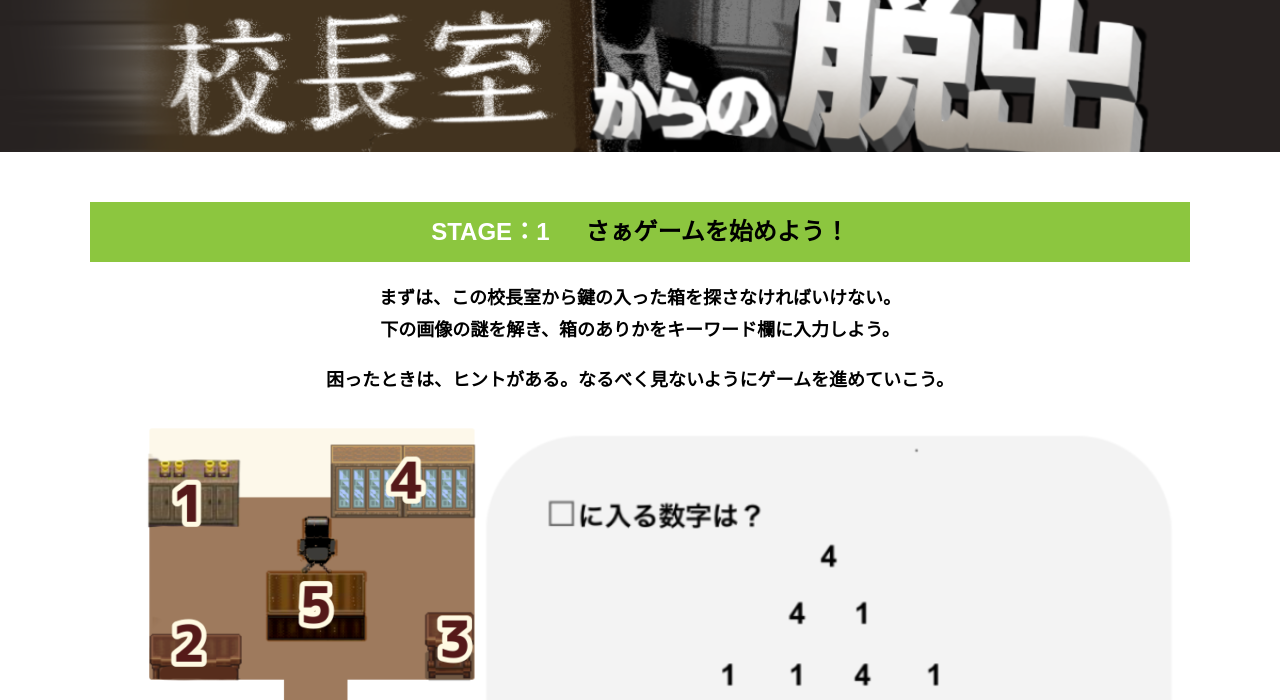
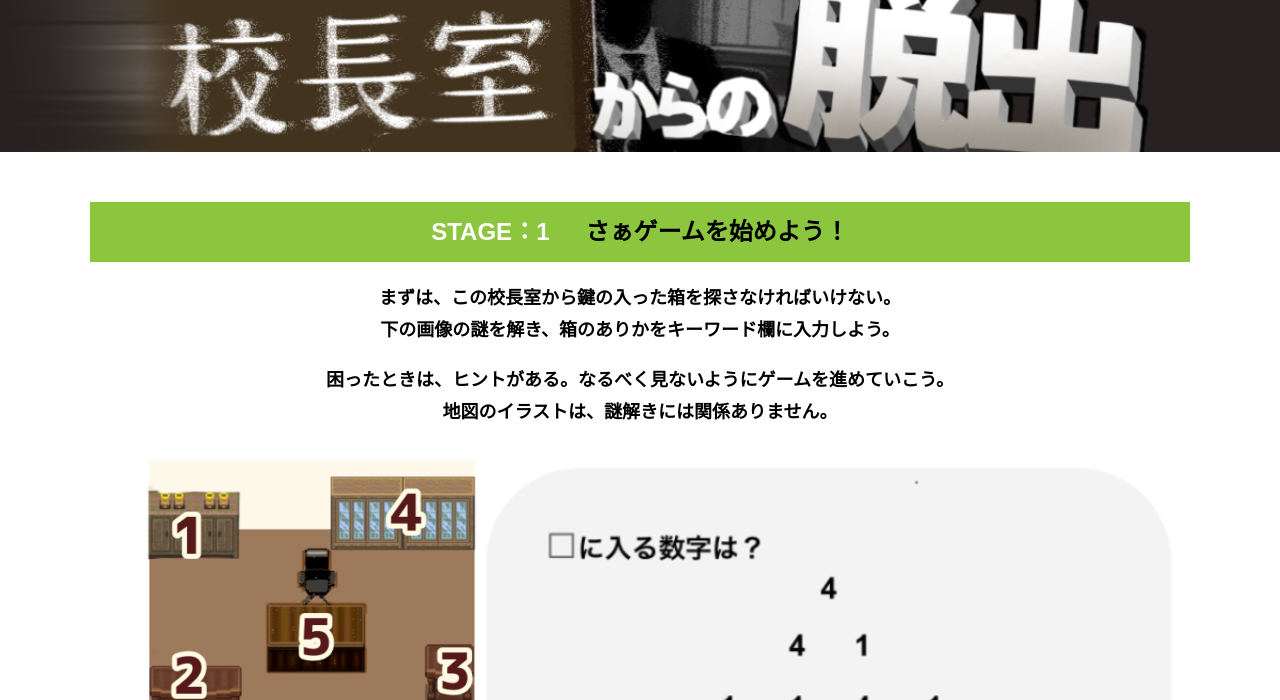
Before and after one commit to riosuzuki0329/beta-ikebukuro-A, a plain HTML site: page main.html in a window 1280 px wide. Shown: the part 100-800 px from the top of the page. Drawn offline with nearby package versions, Linux system fonts and the light colour scheme.

Commit message:
Update main.html

```diff
--- a/main.html
+++ b/main.html
@@ -36,7 +36,8 @@
             <h2 class="section-title section-title--keycolorlight"><span class="section-title__stage">STAGE：1</span>さぁゲームを始めよう！</h2>
             <p class="text-center">まずは、この校長室から鍵の入った箱を探さなければいけない。<br>
               下の画像の謎を解き、箱のありかをキーワード欄に入力しよう。</p>
-            <p class="text-center">困ったときは、ヒントがある。なるべく見ないようにゲームを進めていこう。</p>
+            <p class="text-center">困ったときは、ヒントがある。なるべく見ないようにゲームを進めていこう。<br>
+            地図のイラストは、謎解きには関係ありません。</p>
 
             <div class="container">
               <figure class="image__container">
```
